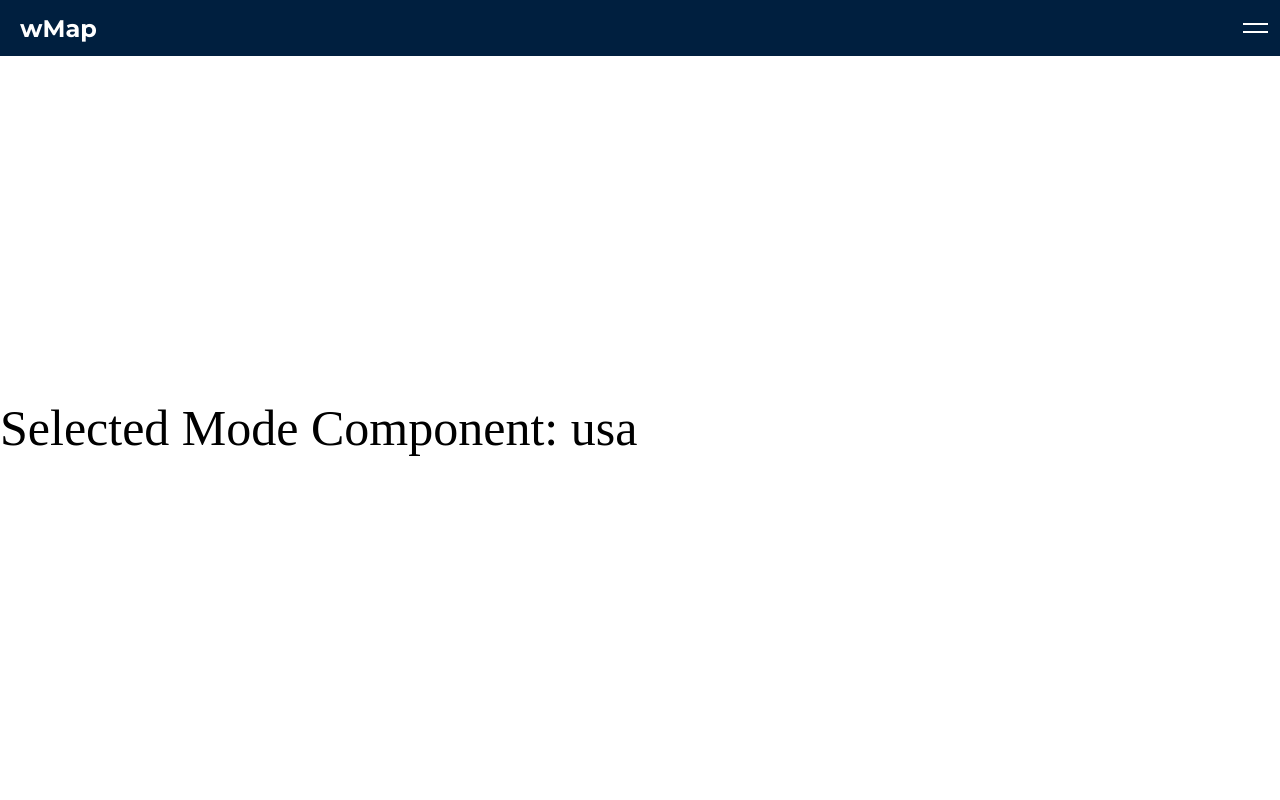
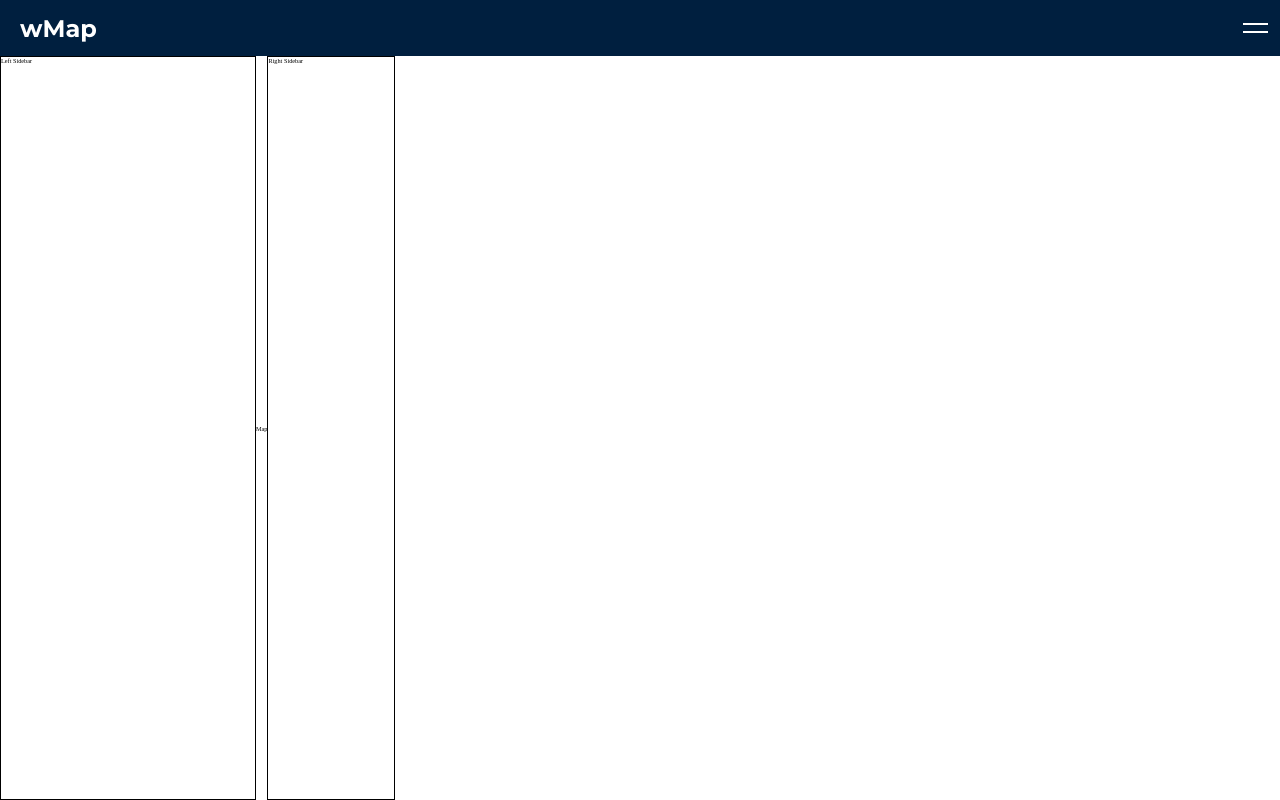
Before and after one commit to jakubwas/WMap, a React (Create React App) app: page /map/usa in a window 1280 px wide. Built offline with nearby package versions, Linux system fonts and the light colour scheme.

Commit message:
refactor: :recycle: Added redux #1

```diff
--- /dev/null
+++ b/src/components/LeftSidebar.tsx
@@ -0,0 +1,14 @@
+import React from "react";
+import styled from "styled-components";
+
+const StyledLeftSidebarContainer = styled.div`
+  width: 20vw;
+  height: 100%;
+  border: 1px solid black;
+`;
+
+const LeftSidebar = () => (
+  <StyledLeftSidebarContainer>Left Sidebar</StyledLeftSidebarContainer>
+);
+
+export default LeftSidebar;
--- /dev/null
+++ b/src/components/Map.tsx
@@ -0,0 +1,5 @@
+import React from "react";
+
+const Map = () => <div>Map</div>;
+
+export default Map;
--- /dev/null
+++ b/src/components/RightSidebar.tsx
@@ -0,0 +1,14 @@
+import React from "react";
+import styled from "styled-components";
+
+const StyledRightSidebarContainer = styled.div`
+  width: 10vw;
+  height: 100%;
+  border: 1px solid black;
+`;
+
+const RightSidebar = () => (
+  <StyledRightSidebarContainer>Right Sidebar</StyledRightSidebarContainer>
+);
+
+export default RightSidebar;
--- a/src/components/SelectedMode.tsx
+++ b/src/components/SelectedMode.tsx
@@ -1,22 +1,33 @@
 import React, { useEffect } from "react";
 import { useParams, useHistory } from "react-router-dom";
+import { useDispatch } from "react-redux";
 import { MODES } from "../data/Modes";
+import RightSidebar from "./RightSidebar";
+import LeftSidebar from "./LeftSidebar";
+import Map from "./Map";
+import { setCurrentModeAction } from "../store/actions";
 
 const SelectedMode = () => {
   const { id } = useParams<{ id: string }>();
   const history = useHistory();
+  const dispatch = useDispatch();
 
   useEffect(() => {
     if (!MODES.includes(id)) {
       history.push("/");
+      dispatch(setCurrentModeAction(null));
+    } else {
+      dispatch(setCurrentModeAction(id));
     }
     // eslint-disable-next-line react-hooks/exhaustive-deps
   }, [id]);
 
   return (
-    <div style={{ fontSize: "50px", textAlign: "center" }}>
-      Selected Mode Component: {id}
-    </div>
+    <>
+      <LeftSidebar />
+      <Map />
+      <RightSidebar />
+    </>
   );
 };
 
--- a/src/index.tsx
+++ b/src/index.tsx
@@ -3,15 +3,15 @@ import ReactDOM from "react-dom";
 import "./index.css";
 import App from "./App";
 import reportWebVitals from "./reportWebVitals";
+import configureStore from "./store";
+
+const store = configureStore();
 
 ReactDOM.render(
   <React.StrictMode>
-    <App />
+    <App store={store} />
   </React.StrictMode>,
   document.getElementById("root"),
 );
 
-// If you want to start measuring performance in your app, pass a function
-// to log results (for example: reportWebVitals(console.log))
-// or send to an analytics endpoint. Learn more: https://bit.ly/CRA-vitals
 reportWebVitals();
--- /dev/null
+++ b/src/store/actions.ts
@@ -0,0 +1,6 @@
+import * as types from "./types";
+
+export const setCurrentModeAction = (mode: string | null) => ({
+  type: types.SET_MODE,
+  payload: mode,
+});
--- /dev/null
+++ b/src/store/index.ts
@@ -0,0 +1,14 @@
+import { createStore } from "redux";
+import { composeWithDevTools } from "redux-devtools-extension/developmentOnly";
+import reducers from "./reducers";
+
+const rootReducer = reducers;
+
+const composeEnhancers = composeWithDevTools({ trace: true });
+
+export default function configureStore() {
+  const store = createStore(rootReducer, composeEnhancers());
+  return store;
+}
+
+export type RootState = ReturnType<typeof rootReducer>;
--- /dev/null
+++ b/src/store/reducers.ts
@@ -0,0 +1,13 @@
+import { combineReducers } from "redux";
+import * as types from "./types";
+
+const currentMode = (state = null, action: any) => {
+  switch (action.type) {
+    case types.SET_MODE:
+      return action.payload;
+    default:
+      return state;
+  }
+};
+
+export default combineReducers({ currentMode });
--- /dev/null
+++ b/src/store/types.ts
@@ -0,0 +1 @@
+export const SET_MODE = "SET_MODE";
```
Also changed, not shown: src/App.tsx (+9 -1 lines).
